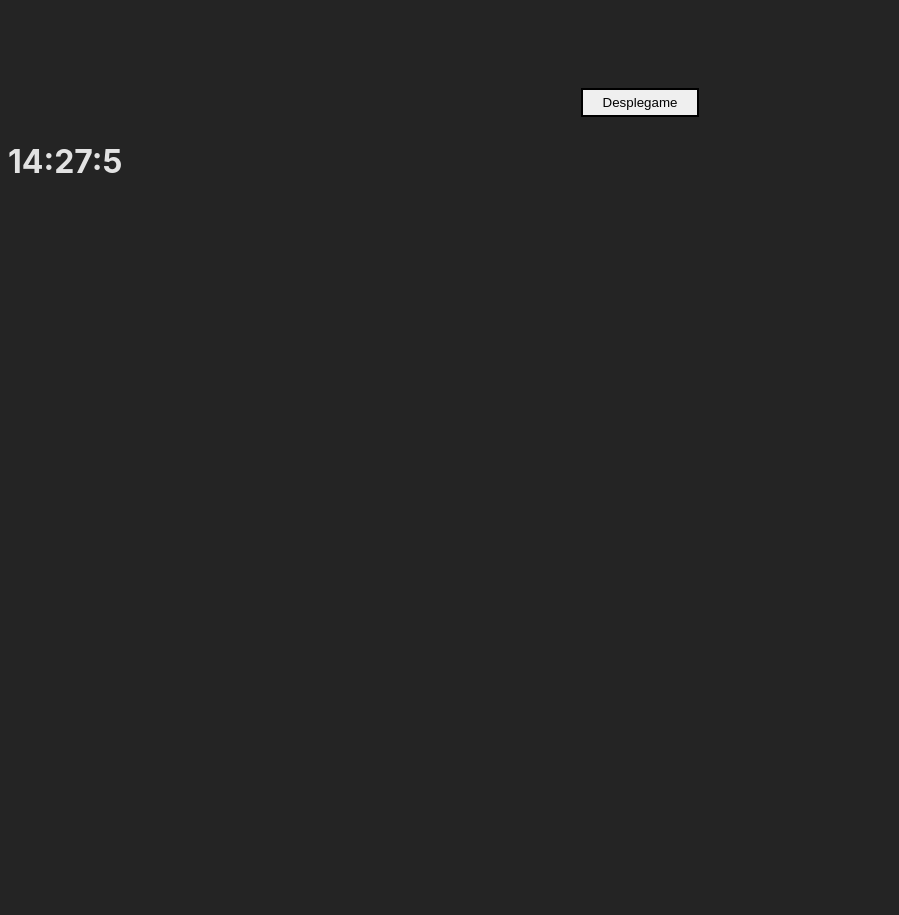
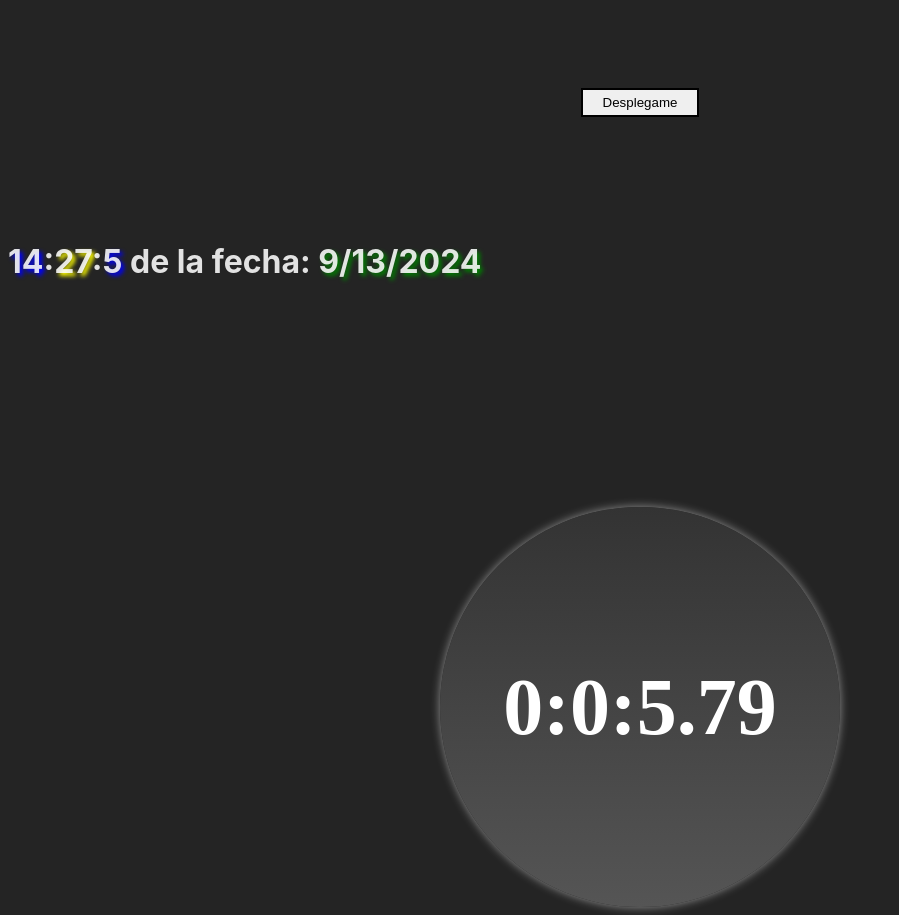
Before and after one commit to Julinza2007/react, a React (Vite) app: page / in a window 1280 px wide. Shown: the part 1140-2055 px from the top of the page, without its empty margins (0-899 px from the left). Before the commit the page ends 1347 px from the top, so only its background shows below. Built offline with nearby package versions, Linux system fonts and the light colour scheme.

Commit message:
Listo ya está por hoy...

```diff
--- a/src/App.css
+++ b/src/App.css
@@ -169,13 +169,14 @@ button#desplegar{
   padding: 5px 20px 5px 20px;
   color: black;
   margin-top: 100px;
+  transition: transform 0.35s ease;
 }
 button#desplegar:hover{
-  font-size: 1.5em;
-  font-weight: bold;
+  transform :  scale(1.3);
   cursor: pointer;
   color:white;
-  text-shadow: 1px 1px 1px white;
+  text-shadow: 2px 2px 4px white;
+  border: 2px solid beige;
 }
 
 
@@ -191,3 +192,52 @@ div.lista ul.item li img{
   width: 10%;
   height: auto;
 }
+
+
+div#reloj{
+  margin-top: 100px;
+}
+div#reloj h1{
+  display: inline-block;
+  animation: none;
+}
+div#reloj h1:hover{
+  animation: trasladar infinite 3s linear alternate;
+  cursor:context-menu;
+}
+
+@keyframes trasladar {
+  from {
+    transform: translateX(0vw);
+  }
+
+to {
+  transform: translateX(calc(100vw - 110%));
+}
+}
+
+div#cronometro{
+  margin: 0 auto;
+  margin-top: 200px;
+  display: flex;
+  justify-content: center;
+  align-items: center;
+  border-radius: 50%;
+  width: 400px;
+  height: 400px;
+  background : linear-gradient(to bottom, #333, #555);
+  box-shadow: 0 0 10px rgba(255, 255, 255, 0.5);
+}
+
+div#cronometro h1{
+  display: inline-block;
+  color: white;
+  font-size: 5em;
+  font-family: 'Digital-7';
+}
+
+@media (max-width: 600px) {
+  div#reloj h1{
+    font-size: 20px;
+  }
+}
--- a/src/App.jsx
+++ b/src/App.jsx
@@ -8,6 +8,7 @@ import AlAzar from './AlAzar.jsx'
 import Productos from './Productos.jsx'
 import Productos1 from './Productos1.jsx'
 import Reloj from './Reloj.jsx'
+import Cronometro from './Cronometro.jsx'
 
 const numeros = [1, 2, 3, 4, 5]
 const dobles = numeros.map(x => x*2);
@@ -24,6 +25,7 @@ function App() {
     <Productos/>
     <Productos1/>
     <Reloj/>
+    <Cronometro/>
     </div>
   )
 }
--- /dev/null
+++ b/src/Cronometro.jsx
@@ -0,0 +1,44 @@
+import React, { useState, useEffect } from 'react';
+
+function Cronometro() {
+  const [miliSeconds, setMiliSeconds] = useState(0);
+  const [seconds, setSeconds] = useState(0);
+  const [minutes, setMinutes] = useState(0);
+  const [hours, setHours] = useState(0);
+
+  useEffect(() => {
+    const intervalId = setInterval(() => {
+      setMiliSeconds(miliSeconds + 1);
+
+      if (miliSeconds == 100) {
+        setMiliSeconds(0);
+        setSeconds(seconds + 1);
+      }
+
+      if (seconds == 60) {
+        setSeconds(0);
+        setMinutes(minutes + 1);
+      }
+
+      if (minutes == 60) {
+        setMinutes(0);
+        setHours(hours + 1);
+      }
+
+      if (hours == 24) {
+        setHours(0);
+      }
+    }, 10);
+
+    return () => clearInterval(intervalId);
+  }, [miliSeconds, seconds, minutes, hours]); /*Esto lo hizo chatGpt, es para algo de la memoria de la pagina qsy no me andaba sin esto asi que lo puse*/
+
+
+    return (
+        <div id='cronometro'>
+            <h1>{hours}:{minutes}:{seconds}.{miliSeconds}</h1>
+        </div>
+    );
+}
+
+export default Cronometro
--- a/src/Navegacion.jsx
+++ b/src/Navegacion.jsx
@@ -5,8 +5,8 @@ const links = [
     {url: 'https://julinza2007.github.io/julinza/', text:'Pagina PESSI'}
 ];
 
-const link = links.map(l => (
-   <li>
+const link = links.map((l, index) => (
+   <li key={index}>
    <a href= {l.url}>{l.text}</a>
    </li>
    ));
@@ -22,4 +22,5 @@ return(
 )
 }
 
+
 export default Navegacion
--- a/src/Productos.jsx
+++ b/src/Productos.jsx
@@ -4,13 +4,14 @@ const productos = [
 {producto: 'Cerveza', descripcion: 'Espumosa', precio: 1200, img: 'https://jetdrinks.com.ar/wp-content/uploads/2022/05/Cerveza-Quilmes-Clasica-Lata-473ml.png'},
 {producto: 'Coca-cola', descripcion: 'Tradicional', precio: 1000, img:'https://dcdn.mitiendanube.com/stores/002/287/525/products/411-9e6dc56c0cc6a04bbe16620569858203-640-0.png'}
 ];
-const producto = productos.map(produ => (
-    <div className="producto">
+const producto = productos.map((produ, index) => (
+    console.log('este es el index de cada producto flaco: ' + index),
+  <div key={index} className="producto">
     <h2>{produ.producto}</h2>
-    <img src= {produ.img}></img>
+    <img src={produ.img}></img>
     <h3>Precio: ${produ.precio}</h3>
     <p>Descripción: {produ.descripcion}</p>
-    </div>
+  </div>
 ));
     return(
         <div className="productos">
--- a/src/Productos1.jsx
+++ b/src/Productos1.jsx
@@ -10,7 +10,7 @@ function Productos1() {
   ];
 
   const producto = productos.map(produ => (
-    <ul className="item">
+    <ul key={produ.producto} className="item">
       <li><h2>{produ.producto}</h2></li>
       <li><img src={produ.img}></img></li>
       <li><h3>Precio: ${produ.precio}</h3></li>
--- a/src/Reloj.jsx
+++ b/src/Reloj.jsx
@@ -4,6 +4,7 @@ function Reloj() {
   const [segundos, setSegundos] = useState(0);
   const [minutos, setMinutos] = useState(0);
   const [horas, setHoras] = useState(0);
+  const [fecha, setFecha] = useState(0);
 
   useEffect(() => {
     const intervalId = setInterval(() => {
@@ -11,6 +12,7 @@ function Reloj() {
       setSegundos(date.getSeconds());
       setMinutos(date.getMinutes());
       setHoras(date.getHours());
+      setFecha(date.toLocaleDateString());
     }, 1000);
 
     return () => clearInterval(intervalId);
@@ -18,9 +20,9 @@ function Reloj() {
 
   return (
     <div id='reloj'>
-      <h1>{horas}:{minutos}:{segundos}</h1>
+      <h1><span style={{textShadow: '3px 3px 4px blue'}}>{horas}</span>:<span style={{textShadow: '3px 3px 4px yellow'}}>{minutos}</span>:<span style={{textShadow: '3px 3px 4px blue'}}>{segundos}</span> de la fecha: <span style={{textShadow: '3px 3px 4px green'}}>{fecha}</span></h1>
     </div>
   );
 }
 
-export default Reloj;
+export default Reloj
```
